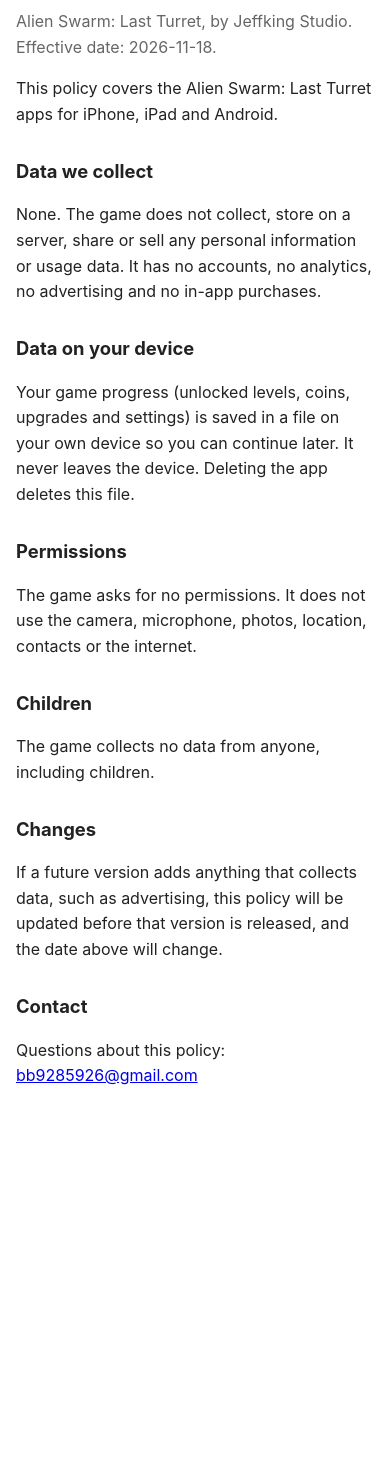
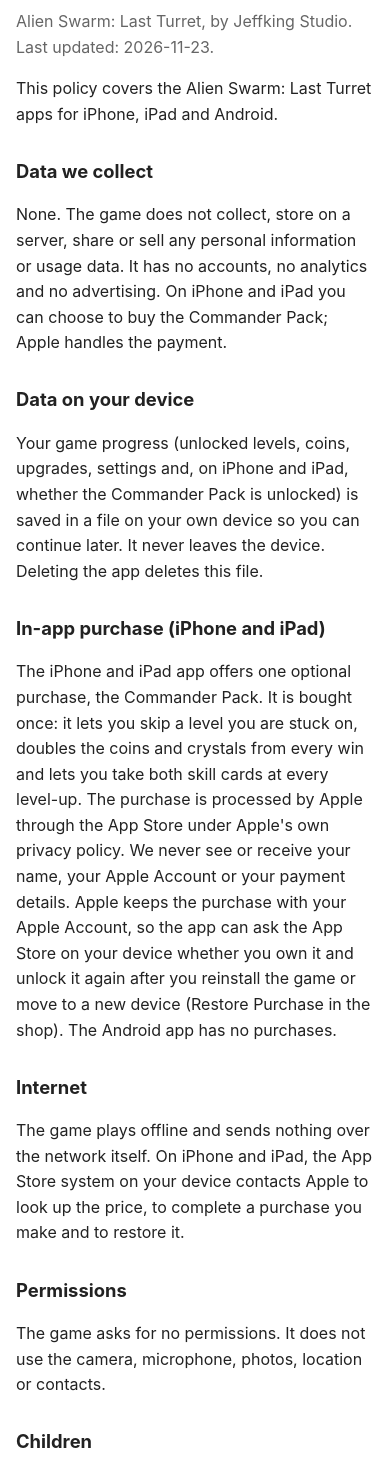
Before and after one commit to kongboxing001-alt/jeffking-studio, a plain HTML site: page alienswarm/privacy.html in a window 390 px wide. Shown: the part 78-1548 px from the top of the page. Before the commit the page ends 1231 px from the top, so only its background shows below. Drawn offline with Linux system fonts and the light colour scheme.

Commit message:
Alien Swarm: Commander Pack (iPhone/iPad in-app purchase) in privacy and support
Co-Authored-By: Claude Opus 5.5 <noreply@anthropic.com>

```diff
--- a/alienswarm/privacy.html
+++ b/alienswarm/privacy.html
@@ -13,18 +13,24 @@
 </head>
 <body>
 <h1>Privacy Policy</h1>
-<p class="date">Alien Swarm: Last Turret, by Jeffking Studio. Effective date: 2026-11-18.</p>
+<p class="date">Alien Swarm: Last Turret, by Jeffking Studio. Last updated: 2026-11-23.</p>
 
 <p>This policy covers the Alien Swarm: Last Turret apps for iPhone, iPad and Android.</p>
 
 <h2>Data we collect</h2>
-<p>None. The game does not collect, store on a server, share or sell any personal information or usage data. It has no accounts, no analytics, no advertising and no in-app purchases.</p>
+<p>None. The game does not collect, store on a server, share or sell any personal information or usage data. It has no accounts, no analytics and no advertising. On iPhone and iPad you can choose to buy the Commander Pack; Apple handles the payment.</p>
 
 <h2>Data on your device</h2>
-<p>Your game progress (unlocked levels, coins, upgrades and settings) is saved in a file on your own device so you can continue later. It never leaves the device. Deleting the app deletes this file.</p>
+<p>Your game progress (unlocked levels, coins, upgrades, settings and, on iPhone and iPad, whether the Commander Pack is unlocked) is saved in a file on your own device so you can continue later. It never leaves the device. Deleting the app deletes this file.</p>
+
+<h2>In-app purchase (iPhone and iPad)</h2>
+<p>The iPhone and iPad app offers one optional purchase, the Commander Pack. It is bought once: it lets you skip a level you are stuck on, doubles the coins and crystals from every win and lets you take both skill cards at every level-up. The purchase is processed by Apple through the App Store under Apple's own privacy policy. We never see or receive your name, your Apple Account or your payment details. Apple keeps the purchase with your Apple Account, so the app can ask the App Store on your device whether you own it and unlock it again after you reinstall the game or move to a new device (Restore Purchase in the shop). The Android app has no purchases.</p>
+
+<h2>Internet</h2>
+<p>The game plays offline and sends nothing over the network itself. On iPhone and iPad, the App Store system on your device contacts Apple to look up the price, to complete a purchase you make and to restore it.</p>
 
 <h2>Permissions</h2>
-<p>The game asks for no permissions. It does not use the camera, microphone, photos, location, contacts or the internet.</p>
+<p>The game asks for no permissions. It does not use the camera, microphone, photos, location or contacts.</p>
 
 <h2>Children</h2>
 <p>The game collects no data from anyone, including children.</p>
```
Also changed, not shown: alienswarm/support.html (+5 -3 lines).
